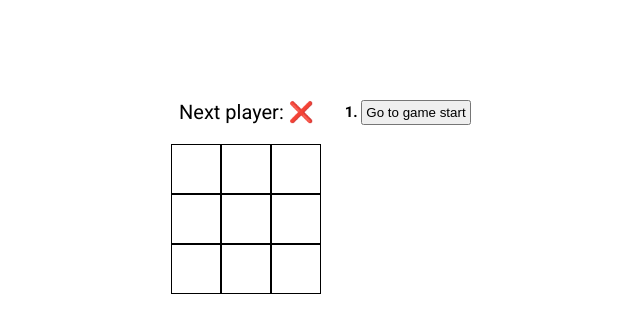
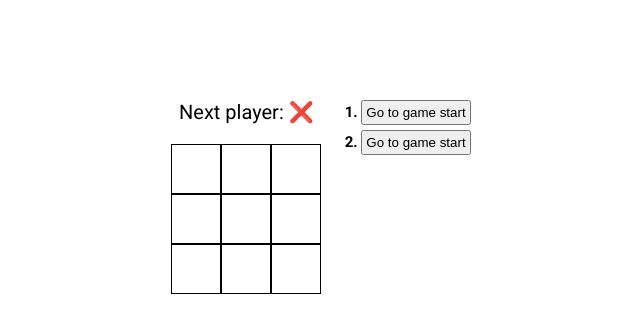
Before and after one commit to ArthurFAmaral95/TicTacToe_React, a React (Vite) app: page / in a window 1280 px wide. Shown: the top 332 px of the page, without its empty margins (319-959 px from the left). Built offline with nearby package versions, Linux system fonts and the light colour scheme.

Commit message:
ListItem and List components

```diff
--- a/src/components/Board/index.jsx
+++ b/src/components/Board/index.jsx
@@ -2,6 +2,7 @@ import './styles.css'
 
 import { Square } from '../Square'
 import { Header } from '../Header'
+import { List } from '../List'
 
 import { useState } from 'react'
 
@@ -50,6 +51,7 @@ export function Board() {
 
   return (
     <>
+      <div className="game">
         <Header
           value={xIsNext ? '❌' : '⭕️'}
           winner={calculateWinner(squares)}
@@ -65,6 +67,10 @@ export function Board() {
           <Square value={squares[7]} onSquareClick={() => handleClick(7)} />
           <Square value={squares[8]} onSquareClick={() => handleClick(8)} />
         </div>
+      </div>
+      <div className="history">
+        <List />
+      </div>
     </>
   )
 }
--- a/src/components/Button/index.jsx
+++ /dev/null
@@ -1,9 +0,0 @@
-import './styles.css'
-
-export function Button() {
-  return (
-    <>
-      <button>Go to game start</button>
-    </>
-  )
-}
--- a/src/components/Button/styles.css
+++ /dev/null
@@ -1,3 +0,0 @@
-button{
-  padding: 0.3rem;
-}
--- /dev/null
+++ b/src/components/List/index.jsx
@@ -0,0 +1,11 @@
+import { ListItem } from '../ListItem'
+import './styles.css'
+
+export function List() {
+  return (
+    <ol>
+      <ListItem />
+      <ListItem />
+    </ol>
+  )
+}
--- /dev/null
+++ b/src/components/List/styles.css
@@ -0,0 +1,5 @@
+ ol {
+  display: flex;
+  flex-direction: column;
+  gap: 0.5rem;
+}
--- /dev/null
+++ b/src/components/ListItem/index.jsx
@@ -0,0 +1,11 @@
+import './styles.css'
+
+export function ListItem() {
+  return (
+    <>
+      <li>
+        <button>Go to game start</button>
+      </li>
+    </>
+  )
+}
--- /dev/null
+++ b/src/components/ListItem/styles.css
@@ -0,0 +1,8 @@
+li::marker {
+  font-size: 1.5rem;
+  font-weight: 700;
+}
+
+button {
+  padding: 0.3rem;
+}
--- a/src/pages/TicTacToe/index.jsx
+++ b/src/pages/TicTacToe/index.jsx
@@ -1,19 +1,11 @@
 import { Board } from '../../components/Board'
-import { Button } from '../../components/Button'
 
 import './styles.css'
 
 export function TicTacToe() {
   return (
     <div className="container">
-      <div>
-        <Board />
-      </div>
-      <ol>
-        <li>
-          <Button />
-        </li>
-      </ol>
+      <Board />
     </div>
   )
 }
--- a/src/pages/TicTacToe/styles.css
+++ b/src/pages/TicTacToe/styles.css
@@ -10,14 +10,3 @@
 
   gap: 4rem;
 }
-
-.container ol {
-  display: flex;
-  flex-direction: column;
-  gap: 0.5rem;
-}
-
-.container ol li::marker {
-  font-size: 1.5rem;
-  font-weight: 700;
-}
```
Lines whose indentation alone changed are shown as unchanged.
